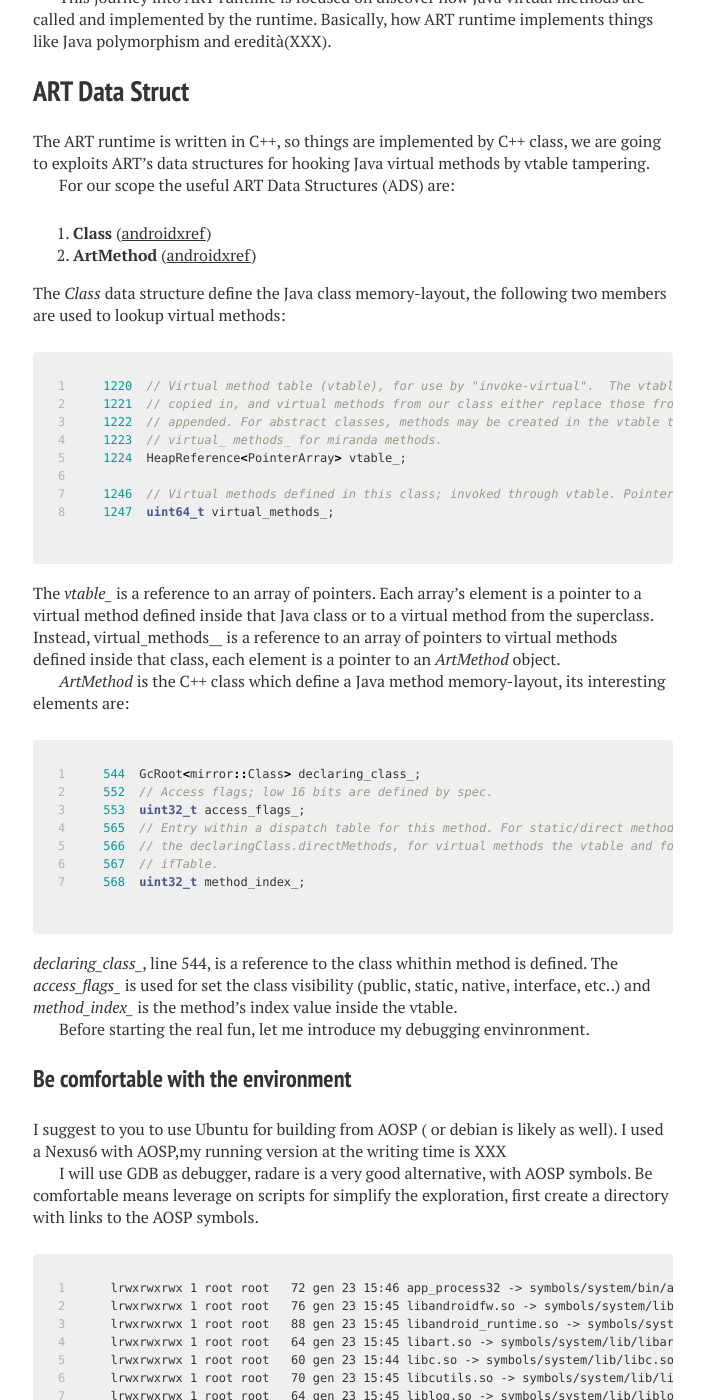
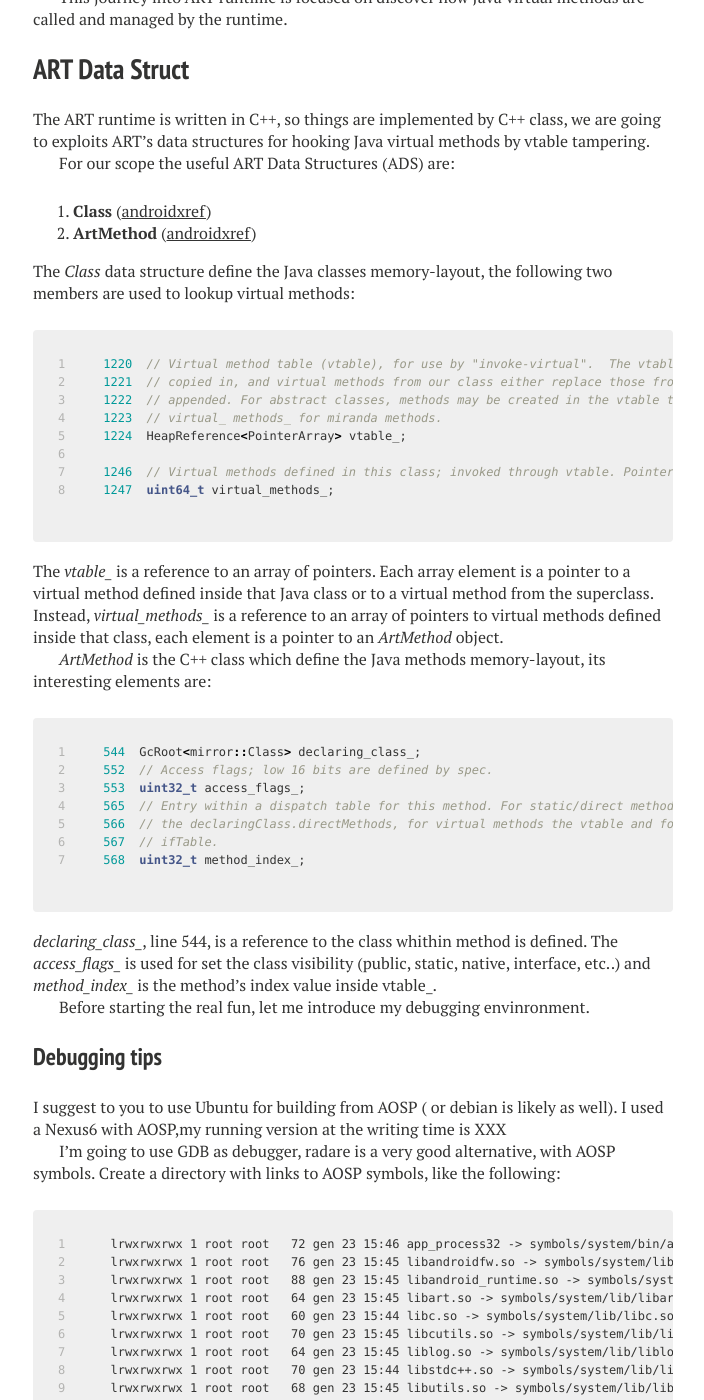
Before and after one commit to vaioco/vaioco.github.io, a Jekyll site: the page built from _posts/ART/2016-01-24-art-part-i.markdown, in a window 1280 px wide and 1400 px high, scrolled down 1455 px. Shown: the whole window, without its empty margins (287-991 px from the left). Built offline with Jekyll 4.4.1, drawn with Linux system fonts in a browser that asks for light colours; nearby versions of some CDN libraries; some web fonts are replaced; some of the changed text lies outside the part shown.

Commit message:
quasi beta

```diff
--- a/_posts/ART/2016-01-24-art-part-i.markdown
+++ b/_posts/ART/2016-01-24-art-part-i.markdown
@@ -21,9 +21,9 @@ ART uses two new file formats:
 
 _dex2oat_ compiles a DEX file in input to an OAT file, the compiled application is device-dependent. The resulting OAT file will be generated inside the "/data/dalvik-cache/\<arch>" folder, where \<arch> is the target architecture of the compilation. (i.e. architecture of the device).
 
-OAT file format is developed by Google, it is embedded into an ELF. An OAT file contains DEX code, compiled native code and metadata. OAT files are loaded into the application virtual memory like a shared object.
+OAT file format is developed by Google, it is embedded into an ELF. An OAT file contains DEX code, compiled native code and metadata. OAT files are loadedin application virtual memory like a shared object.
 
-Android framework JARs are compiled at the first device boot (maybe OEM devices can act different), the resulting files are _boot.art_ (the **image file**) and _boot.oat_.
+Android framework JARs are compiled at the first device boot (maybe OEM devices can act differently), the resulting files are _boot.art_ (the **image file**) and _boot.oat_.
 The **boot.art** is placed in memory right before the **boot.oat**, which links to it.
 
 ![My helpful screenshot]({{ site.url }}/assets/imgs/file_formats.png)
@@ -32,7 +32,7 @@ Runtime flow is pictured into the following image:
 
 ![asd]({{ site.url }}/assets/imgs/runtime_flow.png)
 
-This journey into ART runtime is focused on discover how Java virtual methods are called and implemented by the runtime. Basically, how ART runtime implements things like Java polymorphism and eredità(XXX).
+This journey into ART runtime is focused on discover how Java virtual methods are called and managed by the runtime.
 
 ## ART Data Struct
 
@@ -43,7 +43,7 @@ For our scope the useful ART Data Structures (ADS) are:
 1. **Class** ([androidxref](http://androidxref.com/6.0.1_r10/xref/art/runtime/mirror/class.h))
 2. **ArtMethod** ([androidxref](http://androidxref.com/6.0.1_r10/xref/art/runtime/art_method.h))
 
-The _Class_ data structure define the Java class memory-layout, the following two members are used to lookup virtual methods:
+The _Class_ data structure define the Java classes memory-layout, the following two members are used to lookup virtual methods:
 
 {% highlight C linenos %}
 1220  // Virtual method table (vtable), for use by "invoke-virtual".  The vtable from the superclass is
@@ -56,9 +56,9 @@ The _Class_ data structure define the Java class memory-layout, the following tw
 1247  uint64_t virtual_methods_;
 {% endhighlight %}
 
-The _vtable\__ is a reference to an array of pointers. Each array's element is a pointer to a virtual method defined inside that Java class or to a virtual method from the superclass. Instead, virtual_methods\__ is a reference to an array of pointers to virtual methods defined inside that class, each element is a pointer to an _ArtMethod_ object.
+The _vtable\__ is a reference to an array of pointers. Each array element is a pointer to a virtual method defined inside that Java class or to a virtual method from the superclass. Instead, _virtual\_methods\__ is a reference to an array of pointers to virtual methods defined inside that class, each element is a pointer to an _ArtMethod_ object.
 
-_ArtMethod_ is the C++ class which define a Java method memory-layout, its interesting elements are:
+_ArtMethod_ is the C++ class which define the Java methods memory-layout, its interesting elements are:
 
 {% highlight C linenos %}
 544  GcRoot<mirror::Class> declaring_class_;
@@ -70,16 +70,15 @@ _ArtMethod_ is the C++ class which define a Java method memory-layout, its inter
 568  uint32_t method_index_;
 {% endhighlight %}
 
-_declaring\_class\__, line 544, is a reference to the class whithin method is defined. The _access\_flags\__ is used for set the class visibility (public, static, native, interface, etc..) and _method\_index\__ is the method's index value inside the vtable.
+_declaring\_class\__, line 544, is a reference to the class whithin method is defined. The _access\_flags\__ is used for set the class visibility (public, static, native, interface, etc..) and _method\_index\__ is the method's index value inside vtable_.
 
 Before starting the real fun, let me introduce my debugging envinronment.
 
-### Be comfortable with the environment ###
+### Debugging tips ###
 
 I suggest to you to use Ubuntu for building from AOSP ( or debian is likely as well). I used a Nexus6 with AOSP,my running version at the writing time is XXX
 
-I will use GDB as debugger, radare is a very good alternative, with AOSP symbols.
-Be comfortable means leverage on scripts for simplify the exploration, first create a directory with links to the AOSP symbols.
+I'm going to use GDB as debugger, radare is a very good alternative, with AOSP symbols. Create a directory with links to AOSP symbols, like the following:
 
 {% highlight bash linenos %}
 lrwxrwxrwx 1 root root   72 gen 23 15:46 app_process32 -> symbols/system/bin/app_process32
@@ -94,7 +93,7 @@ lrwxrwxrwx 1 root root   68 gen 23 15:45 libutils.so -> symbols/system/lib/libut
 lrwxrwxrwx 1 root root   58 gen 23 15:45 linker -> symbols/system/bin/linker
 {% endhighlight %}
 
-The following GDB script will set the debugging session options:
+Create a file with the following GDB command:
 
 {% highlight bash linenos %}
 target remote :1337
@@ -107,9 +106,7 @@ Port 1337 will be used for connecting to the debugger instance running on the de
 adb forward tcp:1337 tcp:1337
 {% endhighlight %}
 
-I prefer to use GDB from AOSP toolchain.
-
-### Debugging for fun and profit ###
+### Hands on debugger ###
 
 A Java class loaded in memory has a structure looks like the following one:
 
```
